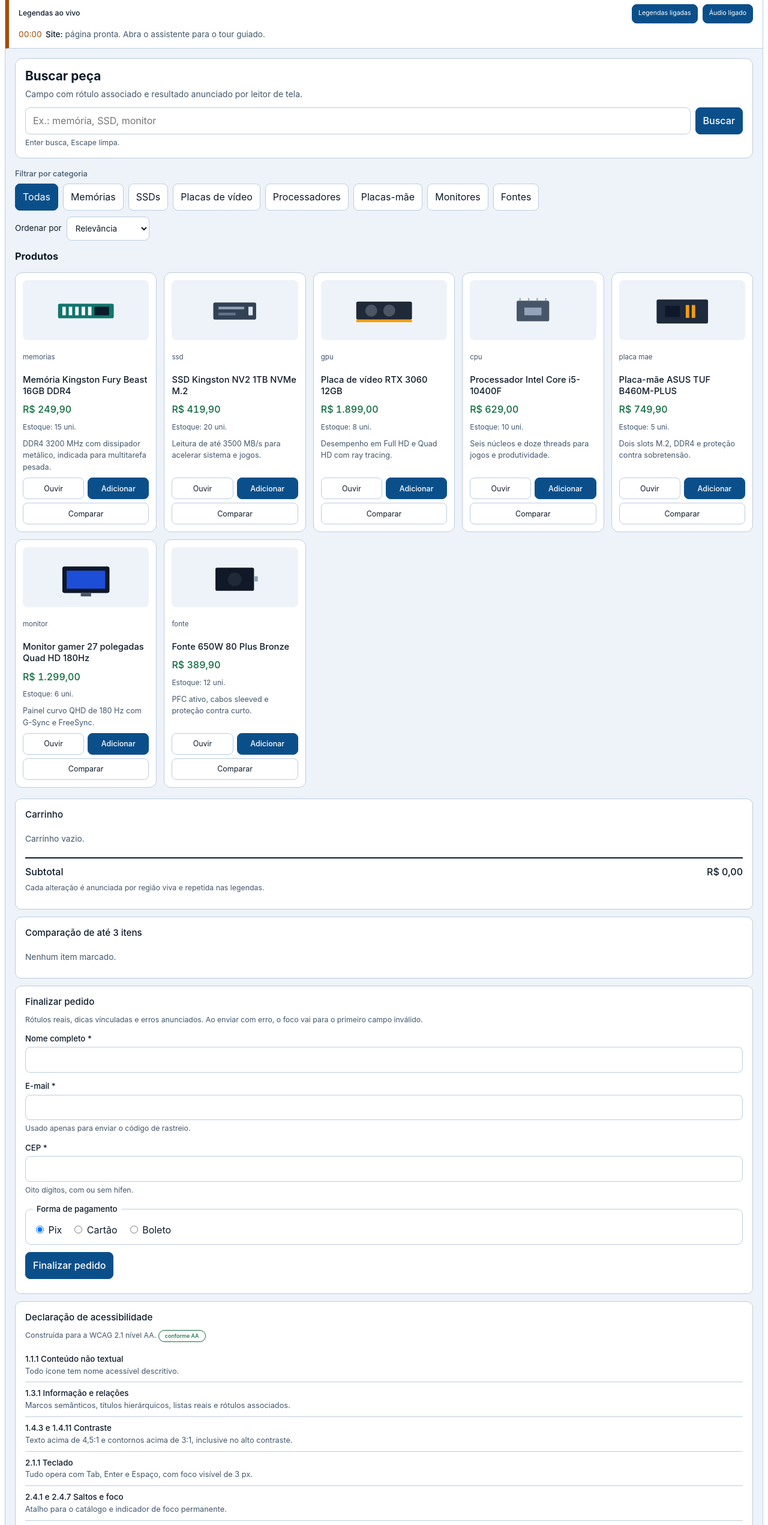
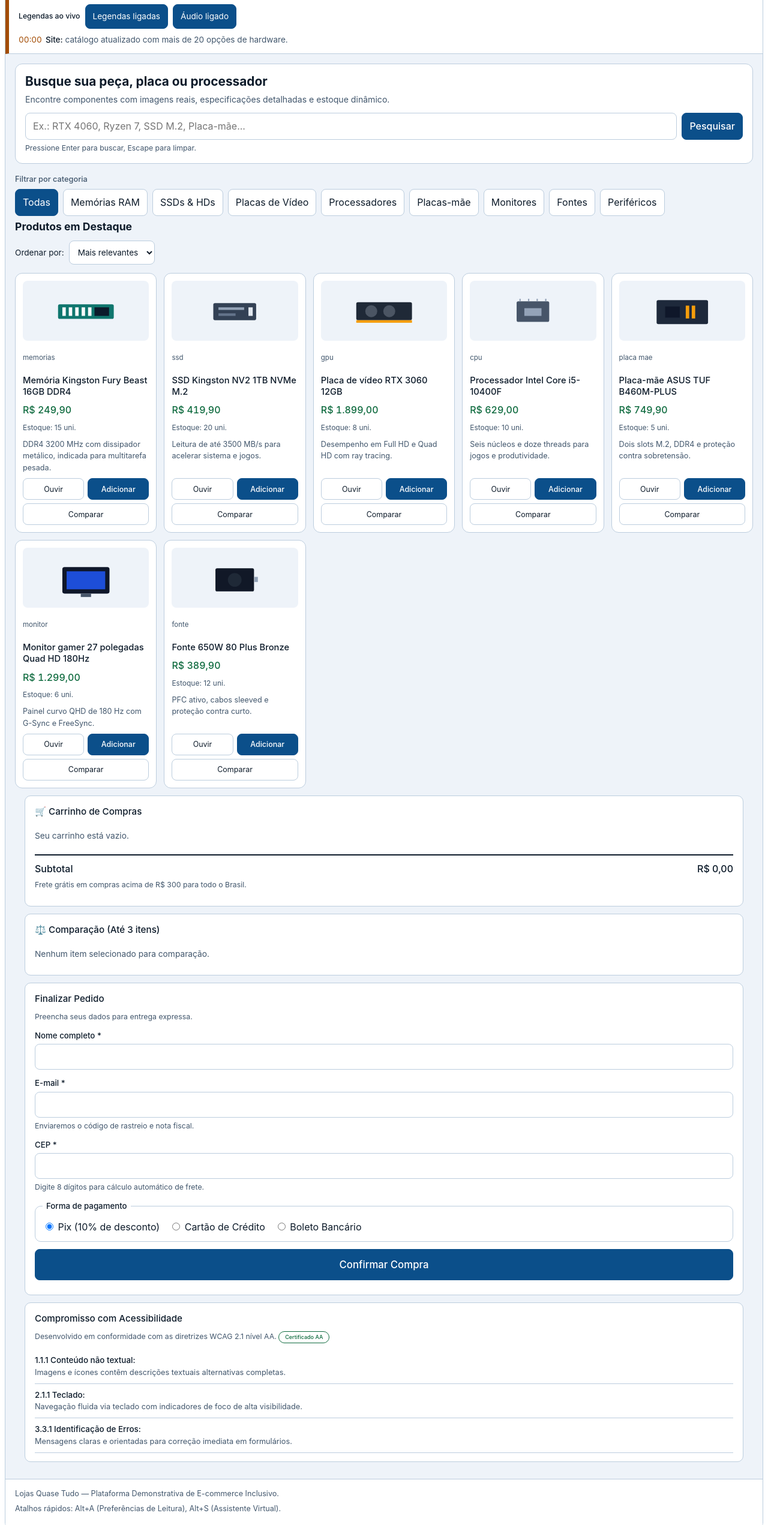
Before and after one commit to Ryan-msm/LojaTechMais, a plain HTML site: page index.html in a window 1280 px wide. Shown: the part 83-2625 px from the top of the page at 60% size. Drawn offline with Linux system fonts and the light colour scheme.

Commit message:
Update index.html

```diff
--- a/index.html
+++ b/index.html
@@ -9,30 +9,36 @@
 <body>
 
 <div id="app" lang="pt-BR">
-<h2 class="sr">Loja virtual de peças de hardware com acessibilidade WCAG 2.1 nível AA, legendas ao vivo e assistente de navegação por áudio e texto.</h2>
+  <h2 class="sr">Loja virtual de peças de hardware com acessibilidade WCAG 2.1 nível AA, legendas ao vivo e assistente de navegação.</h2>
   <a class="pular" href="#catalogo">Ir direto para o catálogo</a>
 
   <header class="topo">
-  <p class="marca">Lojas Quase Tudo <span>hardware e peças para PC</span></p>
+    <div class="logo-area">
+      <p class="marca">Lojas Quase Tudo <span>Mercado Tech — Hardware & Peças</span></p>
+    </div>
     <div class="acoes-topo">
       <button id="btn-assistente" class="btn primario" aria-expanded="false" aria-controls="assistente">Assistente acessível</button>
       <button id="btn-prefs" class="btn" aria-expanded="false" aria-controls="prefs">Acessibilidade</button>
-    <p class="contador">Carrinho: <span id="contador" aria-live="polite" aria-atomic="true">0 itens</span></p>
+      <a href="#carrinho" class="contador-link" aria-label="Ver carrinho de compras">
+        🛒 Carrinho: <span id="contador" aria-live="polite" aria-atomic="true">0 itens</span>
+      </a>
     </div>
   </header>
 
+  <!-- Barra de Legendas e Acessibilidade em Tempo Real -->
   <section class="legendas" id="legendas" aria-labelledby="leg-tit">
     <div class="cab">
       <h2 id="leg-tit">Legendas ao vivo</h2>
-    <button id="btn-leg" class="btn" aria-pressed="true" style="margin-left:auto;font-size:.78em;padding:5px 10px;min-height:32px">Legendas ligadas</button>
-    <button id="btn-audio" class="btn" aria-pressed="true" style="font-size:.78em;padding:5px 10px;min-height:32px">Áudio ligado</button>
+      <button id="btn-leg" class="btn" aria-pressed="true">Legendas ligadas</button>
+      <button id="btn-audio" class="btn" aria-pressed="true">Áudio ligado</button>
     </div>
     <ol id="log" role="log" aria-live="polite" aria-relevant="additions" aria-label="Histórico de legendas">
-    <li><span class="hora">00:00</span><b>Site:</b> página pronta. Abra o assistente para o tour guiado.</li>
+      <li><span class="hora">00:00</span><b>Site:</b> catálogo atualizado com mais de 20 opções de hardware.</li>
     </ol>
   </section>
 
-<section class="painel" id="assistente" hidden="" aria-labelledby="assist-tit">
+  <!-- Painéis Ocultos de Assistente e Preferências -->
+  <section class="painel" id="assistente" hidden aria-labelledby="assist-tit">
     <p class="passo" id="passo-num"></p>
     <h2 id="assist-tit">Assistente de navegação</h2>
     <p class="txt" id="passo-txt"></p>
@@ -44,7 +50,7 @@
     </div>
   </section>
 
-<section class="painel" id="prefs" hidden="" aria-labelledby="prefs-tit">
+  <section class="painel" id="prefs" hidden aria-labelledby="prefs-tit">
     <h2 id="prefs-tit">Preferências de leitura</h2>
     <div class="linha">
       <button class="btn" data-p="t1" aria-pressed="true">Texto normal</button>
@@ -61,61 +67,71 @@
   </section>
 
   <main id="catalogo">
+    <!-- Seção de Busca Estilo Mercado Livre -->
     <section class="hero" aria-labelledby="busca-tit">
-    <h1 id="busca-tit">Buscar peça</h1>
-    <p>Campo com rótulo associado e resultado anunciado por leitor de tela.</p>
+      <h1 id="busca-tit">Busque sua peça, placa ou processador</h1>
+      <p>Encontre componentes com imagens reais, especificações detalhadas e estoque dinâmico.</p>
       <div class="busca" role="search">
         <label for="busca" class="sr">Nome da peça</label>
-      <input id="busca" type="search" placeholder="Ex.: memória, SSD, monitor" autocomplete="off" aria-describedby="busca-dica">
-      <button id="btn-buscar" class="btn primario">Buscar</button>
+        <input id="busca" type="search" placeholder="Ex.: RTX 4060, Ryzen 7, SSD M.2, Placa-mãe..." autocomplete="off" aria-describedby="busca-dica">
+        <button id="btn-buscar" class="btn primario">Pesquisar</button>
       </div>
-    <span class="dica" id="busca-dica">Enter busca, Escape limpa.</span>
+      <span class="dica" id="busca-dica">Pressione Enter para buscar, Escape para limpar.</span>
       <p id="anuncios" class="sr" aria-live="polite" aria-atomic="true"></p>
     </section>
 
+    <!-- Filtros por Categoria -->
     <fieldset class="cats" id="cats">
       <legend>Filtrar por categoria</legend>
       <button class="btn" data-cat="todos" aria-pressed="true">Todas</button>
-    <button class="btn" data-cat="memorias" aria-pressed="false">Memórias</button>
-    <button class="btn" data-cat="ssd" aria-pressed="false">SSDs</button>
-    <button class="btn" data-cat="gpu" aria-pressed="false">Placas de vídeo</button>
+      <button class="btn" data-cat="memorias" aria-pressed="false">Memórias RAM</button>
+      <button class="btn" data-cat="ssd" aria-pressed="false">SSDs & HDs</button>
+      <button class="btn" data-cat="gpu" aria-pressed="false">Placas de Vídeo</button>
       <button class="btn" data-cat="cpu" aria-pressed="false">Processadores</button>
       <button class="btn" data-cat="placa-mae" aria-pressed="false">Placas-mãe</button>
       <button class="btn" data-cat="monitor" aria-pressed="false">Monitores</button>
       <button class="btn" data-cat="fonte" aria-pressed="false">Fontes</button>
+      <button class="btn" data-cat="perifericos" aria-pressed="false">Periféricos</button>
     </fieldset>
 
+    <div class="barra-resultados">
+      <h2 id="prod-tit" style="font-size:1.1em;margin:0">Produtos em Destaque</h2>
       <p class="ordenar">
-    <label for="ordenar">Ordenar por</label>
+        <label for="ordenar">Ordenar por:</label>
         <select id="ordenar">
-      <option value="padrao">Relevância</option>
+          <option value="padrao">Mais relevantes</option>
           <option value="menor">Menor preço</option>
           <option value="maior">Maior preço</option>
-      <option value="az">Nome de A a Z</option>
+          <option value="az">Nome (A-Z)</option>
         </select>
       </p>
+    </div>
 
-  <h2 id="prod-tit" style="font-size:1.02em;margin:14px 0 0">Produtos</h2>
+    <!-- Grade Dinâmica de Produtos -->
     <ul class="grade" id="grade" aria-labelledby="prod-tit"></ul>
-  <p class="vazio" id="sem-res" hidden="">Nenhuma peça encontrada.</p>
+    <p class="vazio" id="sem-res" hidden>Nenhuma peça encontrada com esses critérios.</p>
 
-  <section class="painel" id="carrinho" aria-labelledby="carr-tit" style="margin:18px 0 0">
-    <h2 id="carr-tit">Carrinho</h2>
+    <!-- Carrinho e Comparativo -->
+    <div class="painel-grid">
+      <section class="painel" id="carrinho" aria-labelledby="carr-tit">
+        <h2 id="carr-tit">🛒 Carrinho de Compras</h2>
         <ul id="lista-carrinho"></ul>
-    <p class="vazio" id="carr-vazio">Carrinho vazio.</p>
+        <p class="vazio" id="carr-vazio">Seu carrinho está vazio.</p>
         <p class="total"><span>Subtotal</span> <span id="total">R$ 0,00</span></p>
-    <p class="dica">Cada alteração é anunciada por região viva e repetida nas legendas.</p>
+        <p class="dica">Frete grátis em compras acima de R$ 300 para todo o Brasil.</p>
       </section>
 
-  <section class="painel" id="comparar" aria-labelledby="comp-tit" style="margin:12px 0 0">
-    <h2 id="comp-tit">Comparação de até 3 itens</h2>
+      <section class="painel" id="comparar" aria-labelledby="comp-tit">
+        <h2 id="comp-tit">⚖️ Comparação (Até 3 itens)</h2>
         <ul id="lista-comp"></ul>
-    <p class="vazio" id="comp-vazio">Nenhum item marcado.</p>
+        <p class="vazio" id="comp-vazio">Nenhum item selecionado para comparação.</p>
       </section>
+    </div>
 
-  <section class="painel" id="checkout" aria-labelledby="check-tit" style="margin:12px 0 0">
-    <h2 id="check-tit">Finalizar pedido</h2>
-    <p class="dica" style="margin-bottom:12px">Rótulos reais, dicas vinculadas e erros anunciados. Ao enviar com erro, o foco vai para o primeiro campo inválido.</p>
+    <!-- Checkout Seguro -->
+    <section class="painel" id="checkout" aria-labelledby="check-tit">
+      <h2 id="check-tit">Finalizar Pedido</h2>
+      <p class="dica" style="margin-bottom:12px">Preencha seus dados para entrega expressa.</p>
       <div role="form" aria-labelledby="check-tit">
         <div class="campo" id="campo-nome">
           <label for="nome">Nome completo *</label>
@@ -125,46 +141,43 @@
         <div class="campo" id="campo-email">
           <label for="email">E-mail *</label>
           <input id="email" type="email" autocomplete="email" aria-required="true" aria-describedby="dica-email erro-email">
-        <span class="dica" id="dica-email">Usado apenas para enviar o código de rastreio.</span>
+          <span class="dica" id="dica-email">Enviaremos o código de rastreio e nota fiscal.</span>
           <span class="erro" id="erro-email" role="alert"></span>
         </div>
         <div class="campo" id="campo-cep">
           <label for="cep">CEP *</label>
           <input id="cep" inputmode="numeric" autocomplete="postal-code" maxlength="9" aria-required="true" aria-describedby="dica-cep erro-cep">
-        <span class="dica" id="dica-cep">Oito dígitos, com ou sem hífen.</span>
+          <span class="dica" id="dica-cep">Digite 8 dígitos para cálculo automático de frete.</span>
           <span class="erro" id="erro-cep" role="alert"></span>
         </div>
         <fieldset>
           <legend>Forma de pagamento</legend>
           <div class="linha" style="gap:16px">
-          <label><input type="radio" name="pag" value="pix" checked=""> Pix</label>
-          <label><input type="radio" name="pag" value="cartao"> Cartão</label>
-          <label><input type="radio" name="pag" value="boleto"> Boleto</label>
+            <label><input type="radio" name="pag" value="pix" checked> Pix (10% de desconto)</label>
+            <label><input type="radio" name="pag" value="cartao"> Cartão de Crédito</label>
+            <label><input type="radio" name="pag" value="boleto"> Boleto Bancário</label>
           </div>
         </fieldset>
-      <button id="btn-finalizar" class="btn primario">Finalizar pedido</button>
-      <p id="retorno" role="status" style="font-size:.87em;font-weight:500;margin:10px 0 0"></p>
+        <button id="btn-finalizar" class="btn primario" style="width:100%; padding:12px; font-size:1.05em;">Confirmar Compra</button>
+        <p id="retorno" role="status" style="font-size:.9em;font-weight:500;margin:10px 0 0"></p>
       </div>
     </section>
 
-  <section class="painel" id="declaracao" aria-labelledby="decl-tit" style="margin:12px 0 0">
-    <h2 id="decl-tit">Declaração de acessibilidade</h2>
-    <p class="dica" style="margin-bottom:10px">Construída para a WCAG 2.1 nível AA. <span class="selo">conforme AA</span></p>
+    <!-- Declaração WCAG -->
+    <section class="painel" id="declaracao" aria-labelledby="decl-tit">
+      <h2 id="decl-tit">Compromisso com Acessibilidade</h2>
+      <p class="dica" style="margin-bottom:10px">Desenvolvido em conformidade com as diretrizes WCAG 2.1 nível AA. <span class="selo">Certificado AA</span></p>
       <ul class="crit">
-      <li><b>1.1.1 Conteúdo não textual</b><span>Todo ícone tem nome acessível descritivo.</span></li>
-      <li><b>1.3.1 Informação e relações</b><span>Marcos semânticos, títulos hierárquicos, listas reais e rótulos associados.</span></li>
-      <li><b>1.4.3 e 1.4.11 Contraste</b><span>Texto acima de 4,5:1 e contornos acima de 3:1, inclusive no alto contraste.</span></li>
-      <li><b>2.1.1 Teclado</b><span>Tudo opera com Tab, Enter e Espaço, com foco visível de 3 px.</span></li>
-      <li><b>2.4.1 e 2.4.7 Saltos e foco</b><span>Atalho para o catálogo e indicador de foco permanente.</span></li>
-      <li><b>3.3.1 e 3.3.2 Erros e rótulos</b><span>Erros descritos em texto, anunciados e com instrução de correção.</span></li>
-      <li><b>4.1.2 e 4.1.3 Nome, função, valor</b><span>Estados em aria-pressed e aria-expanded; avisos por região viva.</span></li>
+        <li><b>1.1.1 Conteúdo não textual:</b> <span>Imagens e ícones contêm descrições textuais alternativas completas.</span></li>
+        <li><b>2.1.1 Teclado:</b> <span>Navegação fluida via teclado com indicadores de foco de alta visibilidade.</span></li>
+        <li><b>3.3.1 Identificação de Erros:</b> <span>Mensagens claras e orientadas para correção imediata em formulários.</span></li>
       </ul>
     </section>
   </main>
 
   <footer>
-  <p>Lojas Quase Tudo — demonstração didática. Dados fictícios.</p>
-  <p>Atalhos: Tab navega, Enter ativa, Alt+A abre preferências, Alt+S abre o assistente.</p>
+    <p>Lojas Quase Tudo — Plataforma Demonstrativa de E-commerce Inclusivo.</p>
+    <p>Atalhos rápidos: Alt+A (Preferências de Leitura), Alt+S (Assistente Virtual).</p>
   </footer>
 </div>
 
```
Lines whose indentation alone changed are shown as unchanged.
